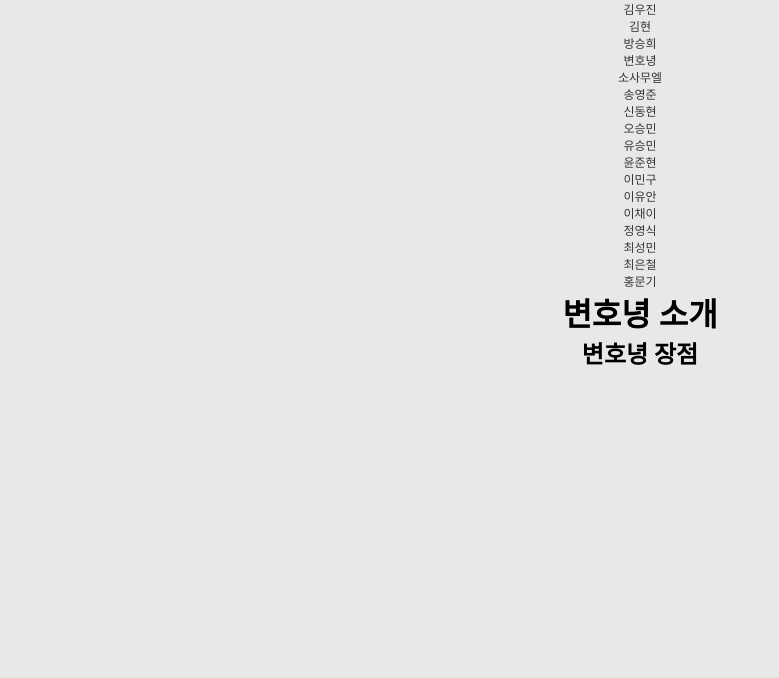
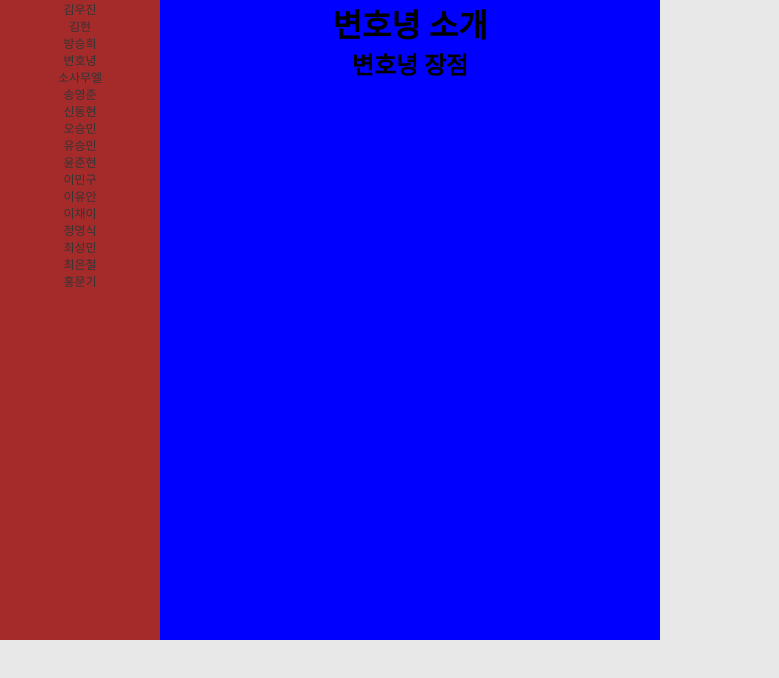
Before and after one commit to dev-honing/Subject-7, a React (Create React App) app in the folder v2.0/: page / in a window 1280 px wide. Shown: the top 678 px of the page, without its empty margins (0-779 px from the left). Built offline with nearby package versions, Linux system fonts and the light colour scheme.

Commit message:
Container.css에서 #index와 #content 영역을 구획하고 테스트

```diff
--- a/v2.0/src/Component/Container/Container.css
+++ b/v2.0/src/Component/Container/Container.css
@@ -1 +1,18 @@
 /* src/Component/Container/Container.css */
+
+#container {
+  width: 100vw;
+  height: 100vh;
+  display:flex;
+  flex-direction: row;
+}
+
+#index {
+  width: 160px;
+  background-color: brown;
+}
+
+#content {
+  width: 500px;
+  background-color: blue;
+}
--- a/v2.0/src/Component/Container/Content/Content.tsx
+++ b/v2.0/src/Component/Container/Content/Content.tsx
@@ -2,7 +2,7 @@
 
 const Content = () => {
   return (
-    <div id="Content">
+    <div id="content">
       <div className="content-introduce">
         <h1>변호녕 소개</h1>
         <div className="introduce"></div>
```
